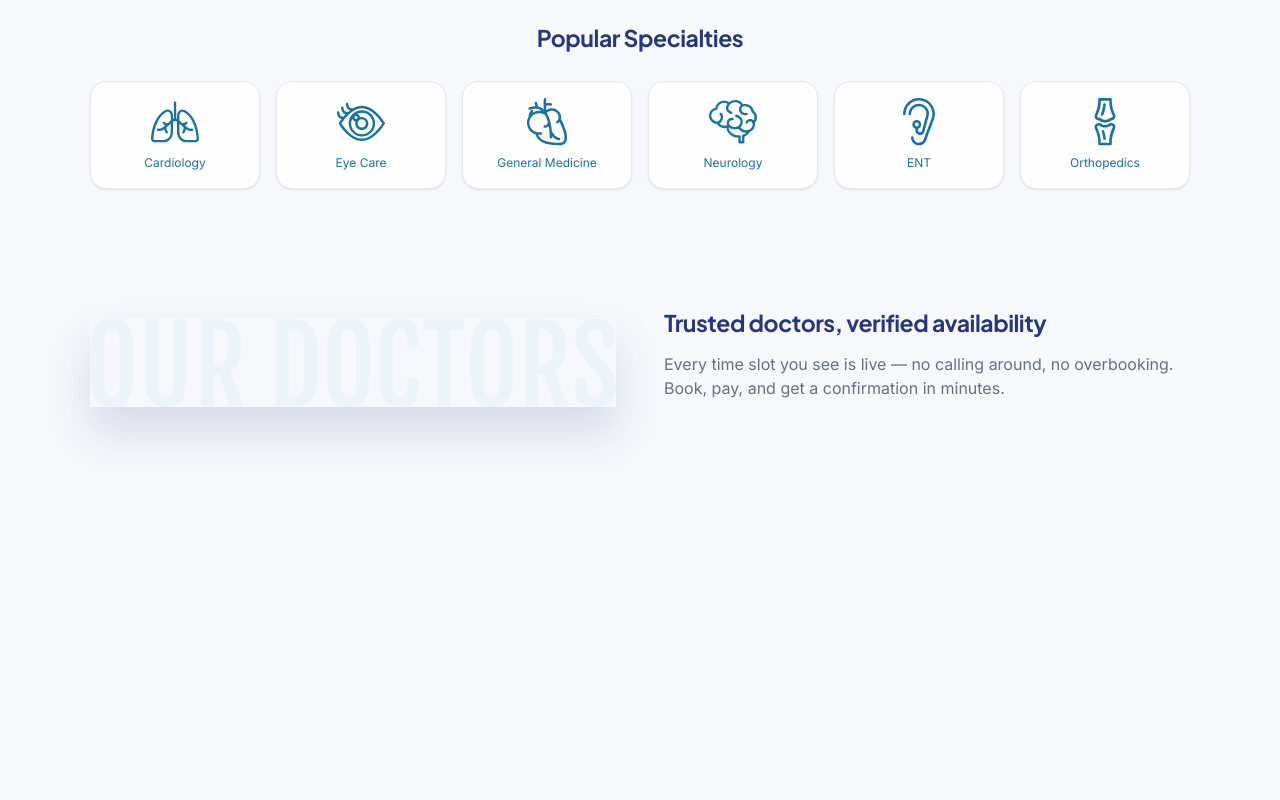
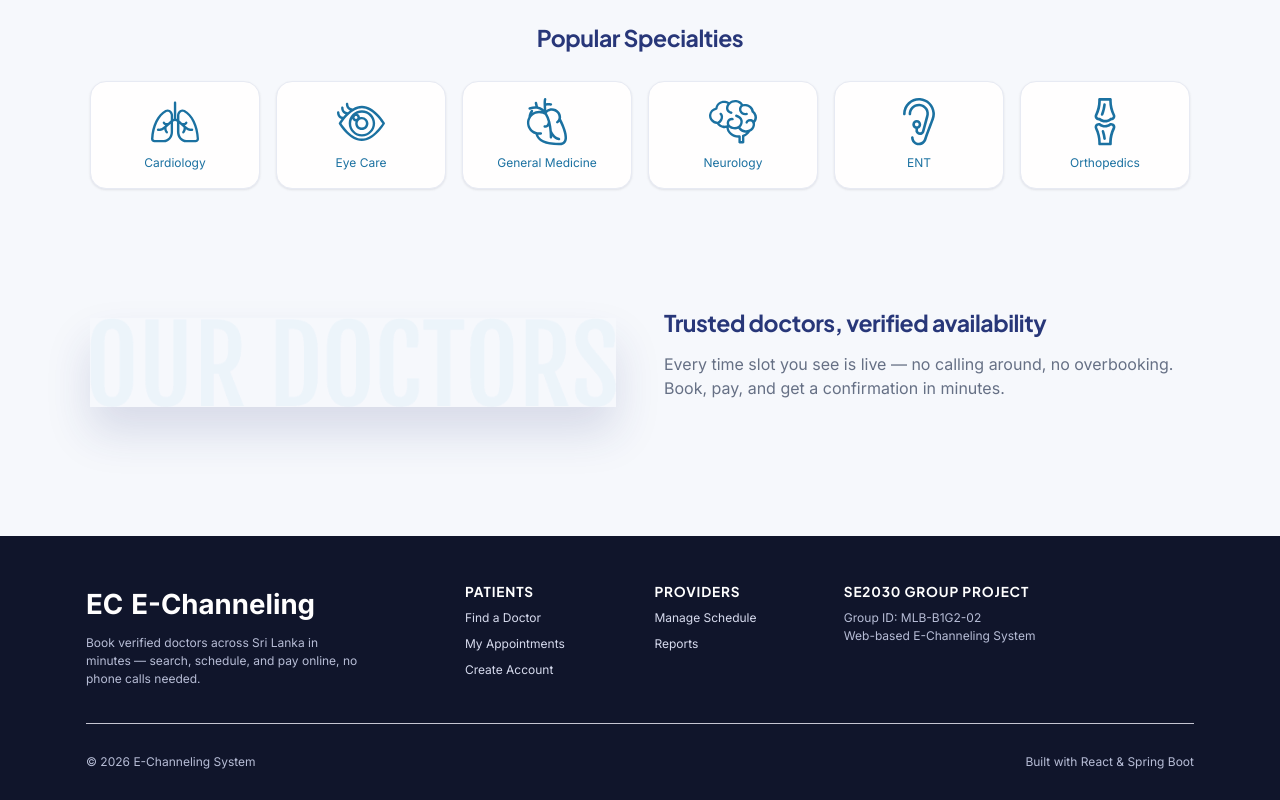
Before and after one commit to Chathu8616/e-channeling-system, a React (Vite) app in the folder echanneling-frontend/: page / in a window 1280 px wide. Shown: the part 683-1483 px from the top of the page. Before the commit the page ends 1171 px from the top, so only its background shows below. Built offline with nearby package versions, Linux system fonts and the light colour scheme.

Commit message:
Add site footer

```diff
--- a/echanneling-frontend/src/App.jsx
+++ b/echanneling-frontend/src/App.jsx
@@ -1,5 +1,6 @@
 import { BrowserRouter, Route, Routes } from 'react-router-dom';
 import NavBar from './components/NavBar';
+import Footer from './components/Footer';
 import { AuthProvider } from './context/AuthContext';
 import HomePage from './pages/HomePage';
 import NotFoundPage from './pages/NotFoundPage';
@@ -18,6 +19,7 @@ function App() {
     <BrowserRouter>
       <AuthProvider>
         <NavBar />
+        <main className="page-content">
           <Routes>
             <Route path="/" element={<HomePage />} />
             <Route path="/login" element={<LoginPage />} />
@@ -31,6 +33,8 @@ function App() {
             <Route path="/admin/reports" element={<ReportsPage />} />
             <Route path="*" element={<NotFoundPage />} />
           </Routes>
+        </main>
+        <Footer />
       </AuthProvider>
     </BrowserRouter>
   );
--- /dev/null
+++ b/echanneling-frontend/src/components/Footer.jsx
@@ -0,0 +1,52 @@
+import { Link } from 'react-router-dom';
+
+export default function Footer() {
+  return (
+    <footer className="site-footer pt-5 pb-4 mt-5">
+      <div className="container">
+        <div className="row g-4">
+          <div className="col-md-4">
+            <span className="navbar-brand fw-bold text-white d-inline-flex align-items-center gap-2 mb-2">
+              <span className="brand-mark">EC</span>
+              E-Channeling
+            </span>
+            <p className="small mb-0" style={{ maxWidth: 280 }}>
+              Book verified doctors across Sri Lanka in minutes — search, schedule, and pay
+              online, no phone calls needed.
+            </p>
+          </div>
+
+          <div className="col-6 col-md-2">
+            <h6>Patients</h6>
+            <ul className="list-unstyled small">
+              <li className="mb-2"><Link to="/doctors">Find a Doctor</Link></li>
+              <li className="mb-2"><Link to="/appointments">My Appointments</Link></li>
+              <li className="mb-2"><Link to="/register">Create Account</Link></li>
+            </ul>
+          </div>
+
+          <div className="col-6 col-md-2">
+            <h6>Providers</h6>
+            <ul className="list-unstyled small">
+              <li className="mb-2"><Link to="/admin/schedule">Manage Schedule</Link></li>
+              <li className="mb-2"><Link to="/admin/reports">Reports</Link></li>
+            </ul>
+          </div>
+
+          <div className="col-md-4">
+            <h6>SE2030 Group Project</h6>
+            <p className="small mb-0">Group ID: MLB-B1G2-02</p>
+            <p className="small mb-0">Web-based E-Channeling System</p>
+          </div>
+        </div>
+
+        <hr className="my-4" style={{ borderColor: 'rgba(255,255,255,0.1)' }} />
+
+        <div className="d-flex flex-wrap justify-content-between small">
+          <span>&copy; {new Date().getFullYear()} E-Channeling System</span>
+          <span>Built with React &amp; Spring Boot</span>
+        </div>
+      </div>
+    </footer>
+  );
+}
```
Lines whose indentation alone changed are shown as unchanged.
